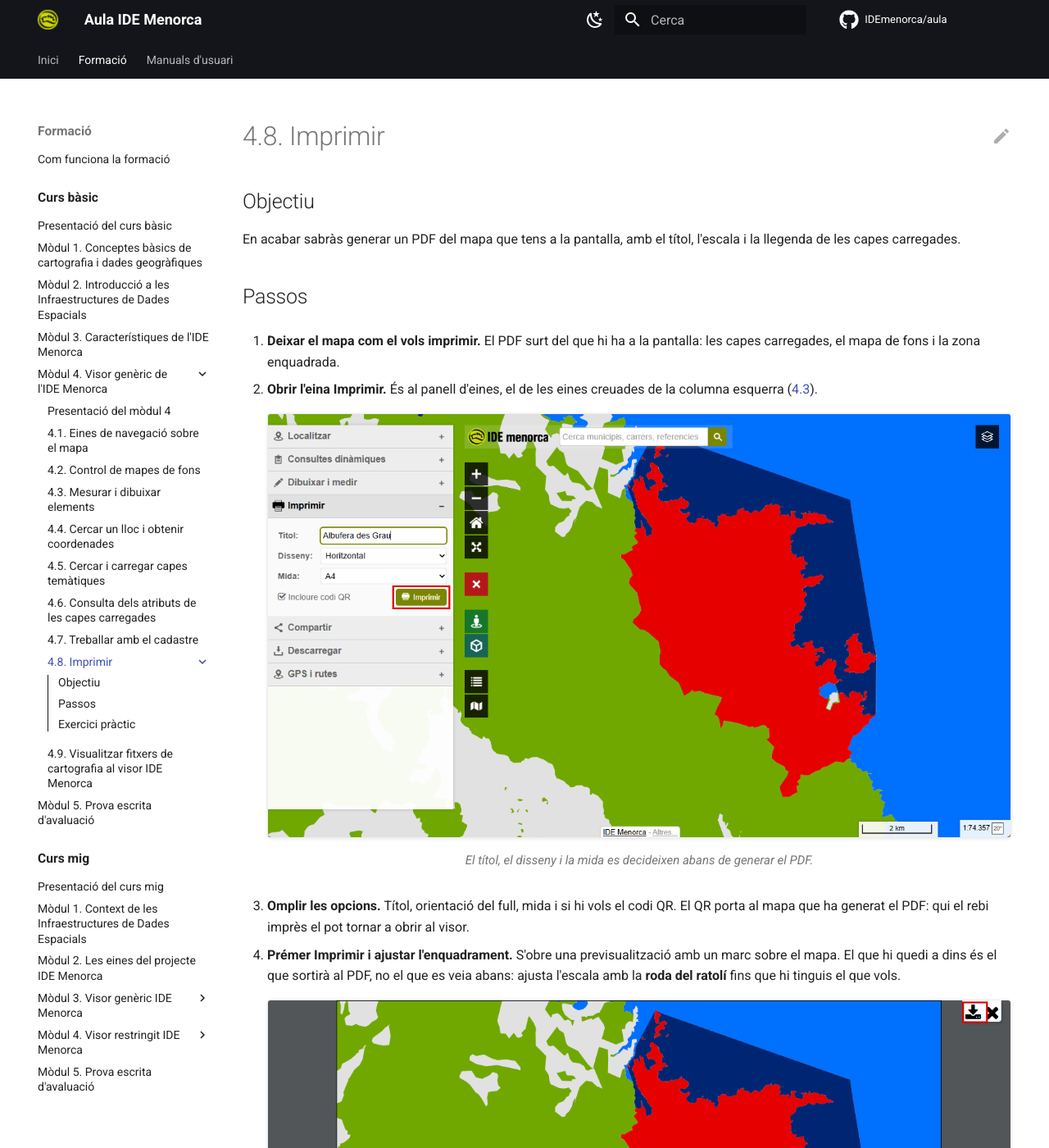
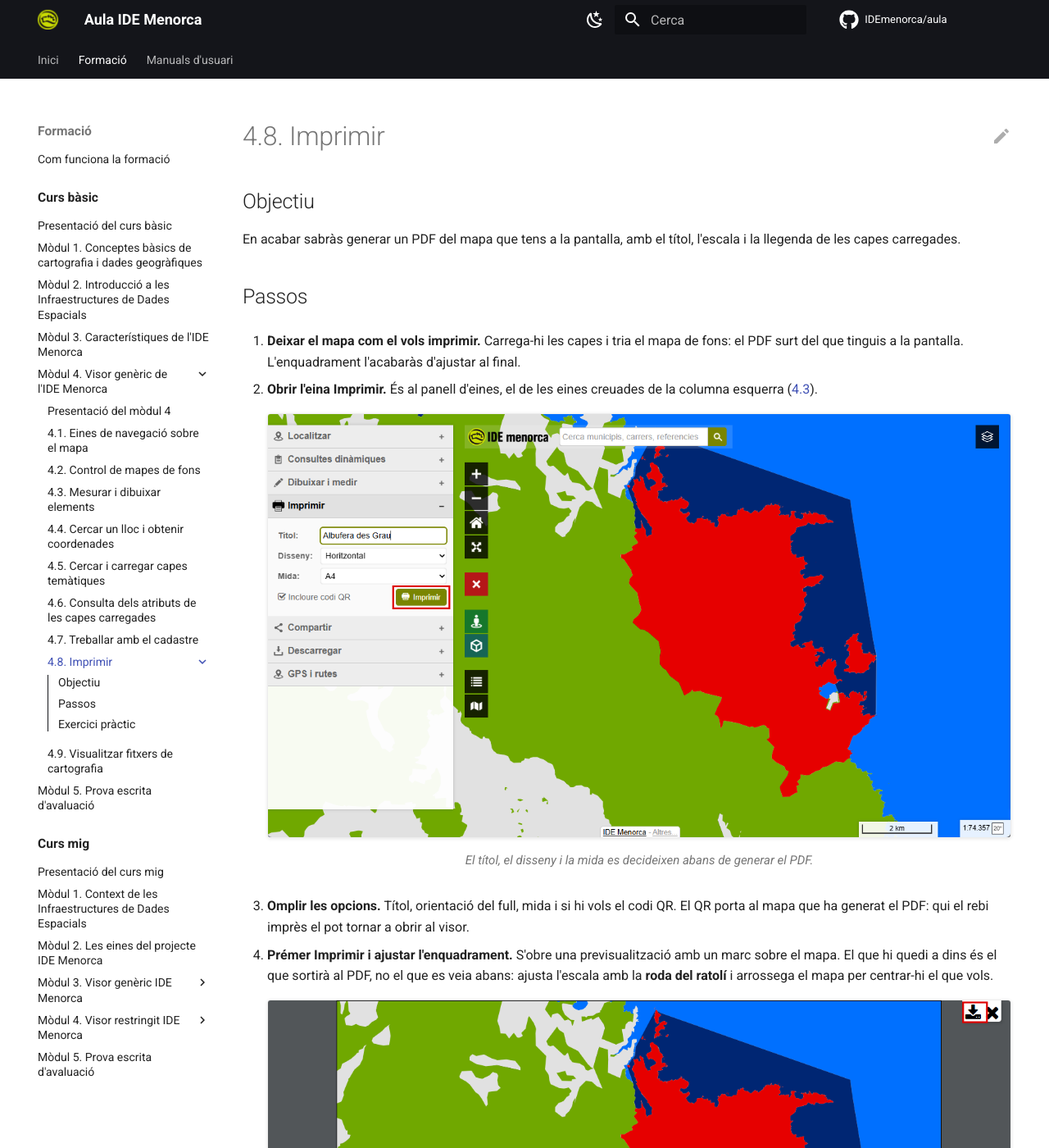
Before and after one commit to IDEmenorca/aula, an MkDocs documentation site: the page built from docs/formacio/basic/modul-4-visor/08-imprimir.md, in a window 1280 px wide and 1400 px high. Shown: the whole window at 82% size. Built offline with MkDocs 1.6.1 and Material for MkDocs 9.7.7, drawn with Linux system fonts in a browser that asks for light colours; comment, search, counter and statistics services are not loaded; some of the changed text lies outside the part shown.

Commit message:
Revisa la 4.8 i la 4.9 i afegeix l'apartat 8 del manual
Curs, 4.8: el pas 1 ja no promet que l'enquadrament de la pantalla sigui el
del PDF, el pas 4 diu que el mapa tambe s'arrossega a la previsualitzacio i
el pas 5 explica la creu que tanca sense generar res.

Curs, 4.9: el titol es el mateix que a l'index del modul, descarregar el
fitxer passa a ser un pas en comptes d'estar nomes dins una caixa d'avisos, i
la caixa de diferencies hi perd la duplicacio.

Manual: esborrany de l'apartat 8, Fitxers propis, amb les captures de la 4.9.
Les seccions 4.7 i 4.9 del curs ja hi apunten. La captura de la
previsualitzacio d'impressio tanca l'avis de captura pendent de la 3.2.

Co-Authored-By: Claude Opus 5 <noreply@anthropic.com>

```diff
--- a/docs/formacio/basic/modul-4-visor/08-imprimir.md
+++ b/docs/formacio/basic/modul-4-visor/08-imprimir.md
@@ -7,8 +7,9 @@ l'escala i la llegenda de les capes carregades.
 
 ## Passos
 
-1. **Deixar el mapa com el vols imprimir.** El PDF surt del que hi ha a la
-   pantalla: les capes carregades, el mapa de fons i la zona enquadrada.
+1. **Deixar el mapa com el vols imprimir.** Carrega-hi les capes i tria el
+   mapa de fons: el PDF surt del que tinguis a la pantalla. L'enquadrament
+   l'acabaràs d'ajustar al final.
 
 2. **Obrir l'eina Imprimir.** És al panell d'eines, el de les eines creuades de
    la columna esquerra ([4.3](03-mesurar-dibuixar.md)).
@@ -24,16 +25,16 @@ l'escala i la llegenda de les capes carregades.
 
 4. **Prémer Imprimir i ajustar l'enquadrament.** S'obre una previsualització amb
    un marc sobre el mapa. El que hi quedi a dins és el que sortirà al PDF, no el
-   que es veia abans: ajusta l'escala amb la **roda del ratolí** fins que hi
-   tinguis el que vols.
+   que es veia abans: ajusta l'escala amb la **roda del ratolí** i arrossega el
+   mapa per centrar-hi el que vols.
 
     <figure markdown>
       ![La previsualització, amb el marc de l'àrea d'impressió sobre el mapa i el botó de descàrrega del marge superior dret emmarcat](img/48-previsualitzacio.png){ .captura }
       <figcaption>A la previsualització s'ajusten l'enquadrament i l'escala abans de generar el PDF.</figcaption>
     </figure>
 
-5. **Descarregar el PDF.** Amb el botó de descàrrega del marge superior dret de
-   la previsualització.
+5. **Descarregar el PDF.** Amb el botó de descàrrega del marge superior dret.
+   La creu del costat tanca la previsualització sense generar res.
 
 ## Exercici pràctic
 
--- a/mkdocs.yml
+++ b/mkdocs.yml
@@ -167,7 +167,7 @@ nav:
               - "4.6. Consulta dels atributs de les capes carregades": formacio/basic/modul-4-visor/06-consulta-atributs.md
               - "4.7. Treballar amb el cadastre": formacio/basic/modul-4-visor/07-cadastre.md
               - "4.8. Imprimir": formacio/basic/modul-4-visor/08-imprimir.md
-              - "4.9. Visualitzar fitxers de cartografia al visor IDE Menorca": formacio/basic/modul-4-visor/09-fitxers-propis.md
+              - "4.9. Visualitzar fitxers de cartografia": formacio/basic/modul-4-visor/09-fitxers-propis.md
           - "Mòdul 5. Prova escrita d'avaluació": formacio/basic/modul-5-avaluacio.md
       - Curs mig:
           - Presentació del curs mig: formacio/mig/index.md
@@ -203,5 +203,6 @@ nav:
           - "5. Consultes": manuals/visor-generic/05-consultes.md
           - "6. Google Street View": manuals/visor-generic/06-street-view.md
           - "7. El cadastre": manuals/visor-generic/07-cadastre.md
+          - "8. Fitxers propis": manuals/visor-generic/08-fitxers-propis.md
       - Manual del visor restringit:
           - Presentació del manual: manuals/visor-restringit/index.md
```
Also changed, not shown: docs/formacio/basic/modul-4-visor/07-cadastre.md (+1 -3 lines), docs/formacio/basic/modul-4-visor/09-fitxers-propis.md (+8 -9 lines), docs/manuals/visor-generic/03-eines/02-imprimir.md (+4 -7 lines), docs/manuals/visor-generic/08-fitxers-propis.md (added, +84 -0 lines), docs/manuals/visor-generic/index.md (+1 -0 lines), docs/manuals/visor-generic/03-eines/img/31-imprimir-previsualitzacio.png (added), docs/manuals/visor-generic/img/100-afegir-mapes.png (added), docs/manuals/visor-generic/img/101-obrir-arxiu.png (added), docs/manuals/visor-generic/img/102-atributs-fitxer.png (added).
